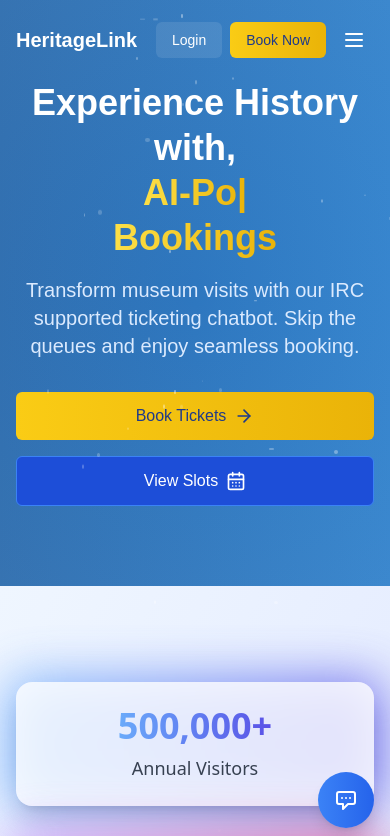
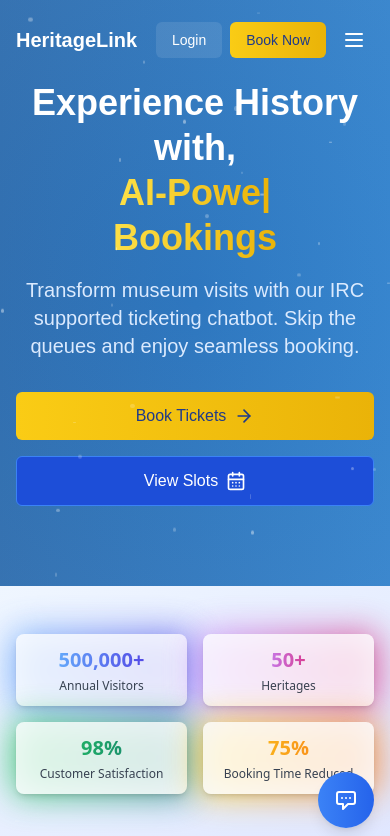
Before and after one commit to ayuxy027/HeritageLink, a React (Vite) app: page / in a window 390 px wide. Shown: the top 836 px of the page. Built offline with nearby package versions, Linux system fonts and the light colour scheme.

Commit message:
Fixed grid layout in mobile screens

```diff
--- a/src/components/home/StatsSection.jsx
+++ b/src/components/home/StatsSection.jsx
@@ -16,14 +16,14 @@ const StatsSection = () => {
   ];
 
   return (
-    <section ref={ref} className="relative py-24 overflow-hidden bg-gradient-to-br from-blue-50 to-indigo-100">
+    <section ref={ref} className="relative py-12 overflow-hidden sm:py-16 md:py-20 lg:py-24 bg-gradient-to-br from-blue-50 to-indigo-100">
       <ParticleBackground />
       <div className="container relative z-10 px-4 mx-auto">
         <motion.div
           initial={{ opacity: 0, y: 20 }}
           animate={inView ? { opacity: 1, y: 0 } : {}}
           transition={{ duration: 0.8, ease: "easeOut" }}
-          className="grid grid-cols-1 gap-8 sm:grid-cols-2 lg:grid-cols-4"
+          className="grid grid-cols-2 gap-4 sm:gap-6 md:gap-8 lg:grid-cols-4"
         >
           {stats.map((stat, index) => (
             <StatItem key={index} stat={stat} inView={inView} delay={index * 0.2} />
@@ -43,13 +43,13 @@ const StatItem = ({ stat, inView, delay }) => {
       className="relative group"
     >
       <motion.div
-        className={`absolute inset-0 bg-gradient-to-r ${stat.color} rounded-2xl opacity-75 blur-xl group-hover:opacity-100 transition-opacity duration-300`}
+        className={`absolute inset-0 bg-gradient-to-r ${stat.color} rounded-lg sm:rounded-xl lg:rounded-2xl opacity-75 blur-lg group-hover:opacity-100 transition-opacity duration-300`}
         animate={{ scale: [1, 1.05, 1] }}
         transition={{ duration: 4, repeat: Infinity, repeatType: "reverse" }}
       />
       <motion.div
-        className="relative flex flex-col items-center justify-center h-full p-6 transition-all duration-300 bg-white shadow-xl bg-opacity-80 backdrop-blur-sm rounded-2xl hover:shadow-2xl"
-        whileHover={{ scale: 1.05 }}
+        className="relative flex flex-col items-center justify-center h-full p-3 transition-all duration-300 bg-white rounded-lg shadow-md sm:p-4 md:p-5 lg:p-6 sm:shadow-lg lg:shadow-xl bg-opacity-80 backdrop-blur-sm sm:rounded-xl lg:rounded-2xl group-hover:shadow-lg sm:group-hover:shadow-xl lg:group-hover:shadow-2xl"
+        whileHover={{ scale: 1.03 }}
       >
         <motion.div
           initial={{ scale: 0 }}
@@ -58,13 +58,13 @@ const StatItem = ({ stat, inView, delay }) => {
           className="text-center"
         >
           <motion.h2
-            className={`mb-2 text-4xl font-bold text-transparent bg-clip-text bg-gradient-to-r ${stat.color}`}
+            className={`mb-1 sm:mb-2 text-xl sm:text-2xl md:text-3xl lg:text-4xl font-bold text-transparent bg-clip-text bg-gradient-to-r ${stat.color}`}
             animate={{ opacity: [1, 0.8, 1] }}
             transition={{ duration: 2, repeat: Infinity, repeatType: "reverse" }}
           >
             <CountUp end={stat.value} suffix={stat.suffix} duration={2} />
           </motion.h2>
-          <p className="text-lg font-medium text-gray-700">{stat.label}</p>
+          <p className="text-xs font-medium text-gray-700 sm:text-sm md:text-base lg:text-lg">{stat.label}</p>
         </motion.div>
       </motion.div>
     </motion.div>
@@ -93,24 +93,29 @@ const CountUp = ({ end, suffix, duration }) => {
 };
 
 const ParticleBackground = () => {
+  const particleCount = React.useMemo(() => {
+    if (typeof window === 'undefined') return 15;
+    return window.innerWidth < 640 ? 10 : window.innerWidth < 1024 ? 20 : 30;
+  }, []);
+
   return (
     <div className="absolute inset-0 overflow-hidden pointer-events-none">
-      {[...Array(30)].map((_, i) => (
+      {[...Array(particleCount)].map((_, i) => (
         <motion.div
           key={i}
           className="absolute bg-white rounded-full opacity-20"
           style={{
-            width: Math.random() * 4 + 1,
-            height: Math.random() * 4 + 1,
+            width: Math.random() * 3 + 1,
+            height: Math.random() * 3 + 1,
             top: `${Math.random() * 100}%`,
             left: `${Math.random() * 100}%`,
           }}
           animate={{
-            y: [0, -30, 0],
+            y: [0, -20, 0],
             opacity: [0.2, 0.5, 0.2],
           }}
           transition={{
-            duration: Math.random() * 5 + 5,
+            duration: Math.random() * 3 + 3,
             repeat: Infinity,
             ease: "easeInOut",
           }}
```
